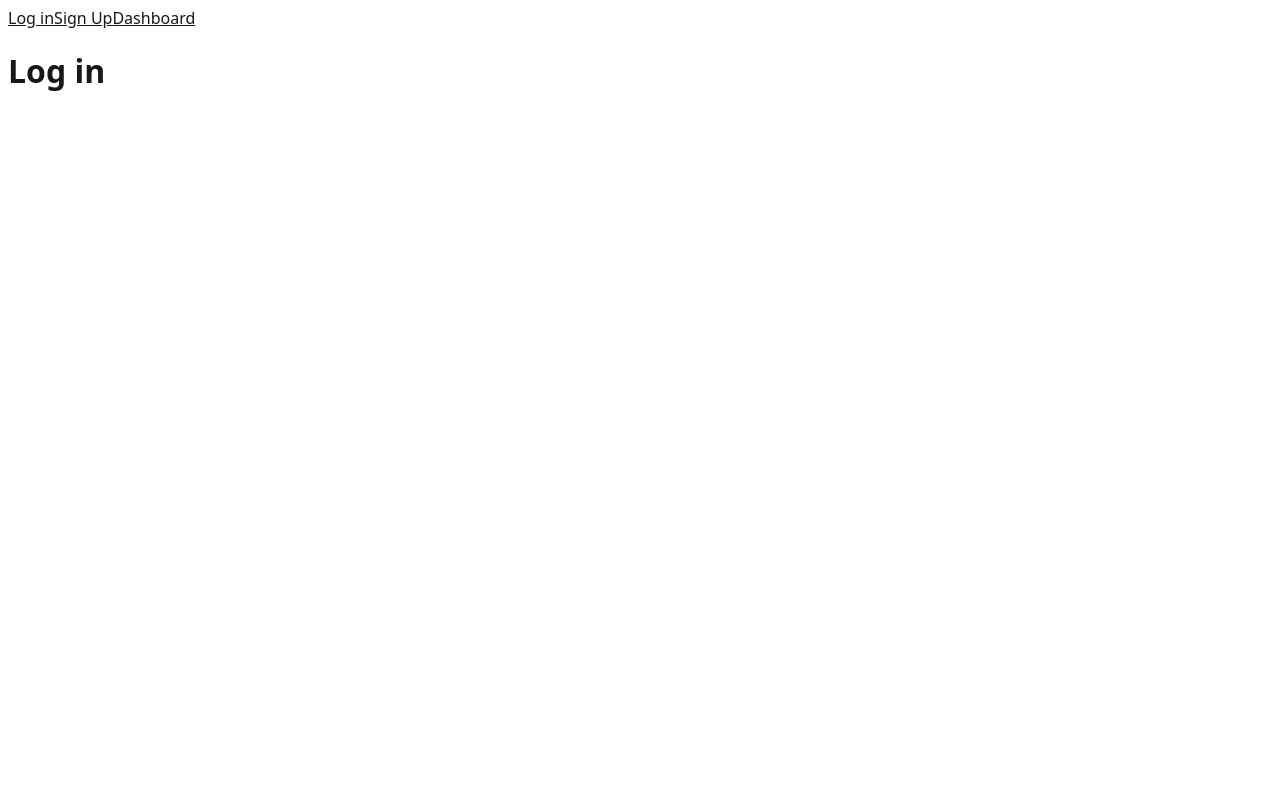
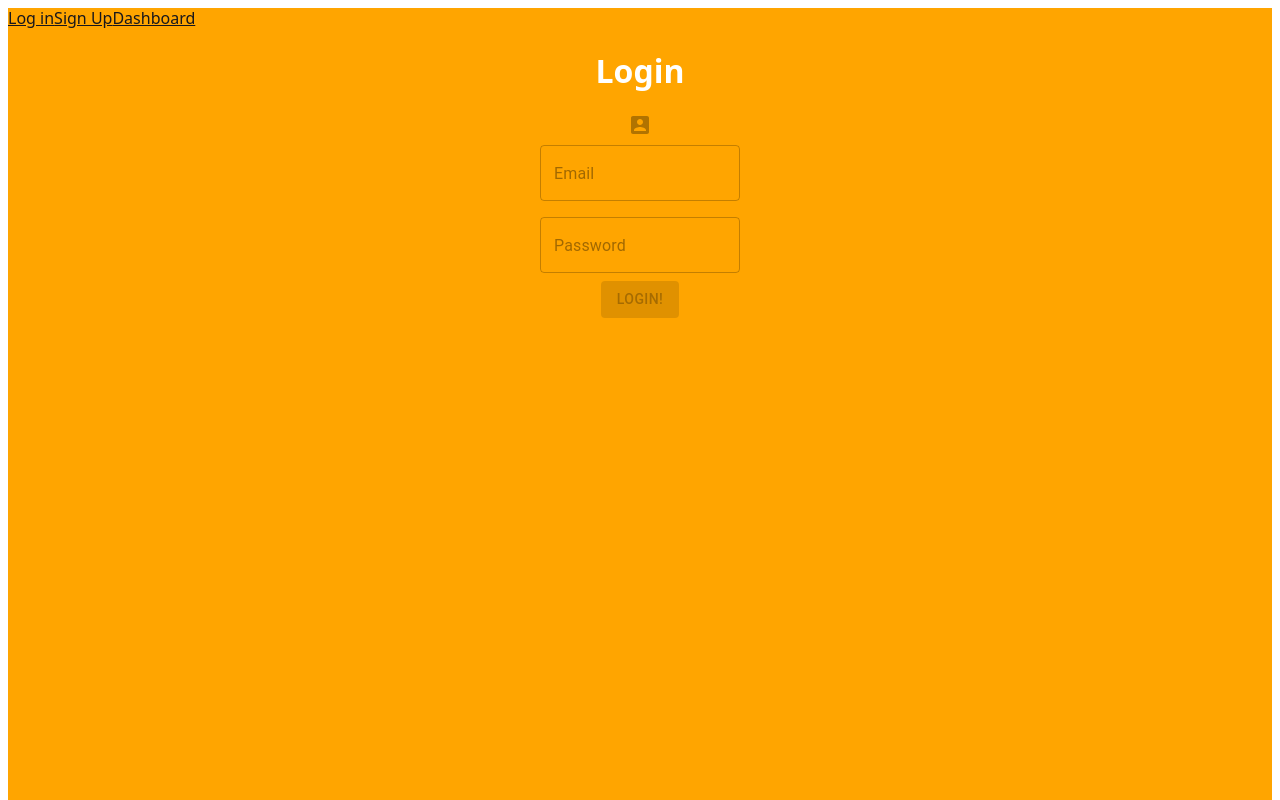
Before and after one commit to bw-airbnb-2/front-end, a React (Create React App) app in the folder airbnb-optimal-price/: page /log-in in a window 1280 px wide. Shown: the top 800 px of the page. Built offline with nearby package versions, Linux system fonts and the light colour scheme; a web font is replaced by a local one.

Commit message:
Finished Login Page with Yup Verification and Material UI components.

```diff
--- a/airbnb-optimal-price/package.json
+++ b/airbnb-optimal-price/package.json
@@ -3,11 +3,13 @@
   "version": "0.1.0",
   "private": true,
   "dependencies": {
+    "@material-ui/icons": "^4.9.1",
     "@testing-library/jest-dom": "^4.2.4",
     "@testing-library/react": "^9.5.0",
     "@testing-library/user-event": "^7.2.1",
     "react": "^16.13.1",
     "react-dom": "^16.13.1",
+    "react-router-dom": "^5.2.0",
     "react-scripts": "3.4.3"
   },
   "scripts": {
--- a/airbnb-optimal-price/src/Components/Login/Login.js
+++ b/airbnb-optimal-price/src/Components/Login/Login.js
@@ -1,11 +1,68 @@
 import React, { useState, useEffect } from 'react';
 import './Login.scss'
+import * as Yup from "yup";
+import { Button } from '@material-ui/core';
+import TextField from '@material-ui/core/TextField';
+import { makeStyles } from '@material-ui/core/styles';
+import { AccessAlarm, ThreeDRotation } from '@material-ui/icons';
+import AccountBoxIcon from '@material-ui/icons/AccountBox';
 
+const useStyles = makeStyles((theme) => ({
+    root: {
+      '& .MuiTextField-root': {
+        margin: theme.spacing(1),
+        width: 200,
+      },
+    },
+  }));
 export default function Login(props) {
+    const classes = useStyles();
+    //Setting State
+    const [formState, setFormState] = useState({
+        email: "",
+        password: "",
+      });
+
+    const [buttonDisabled, setButtonDisabled]= useState(true)
+    //Input change
+    const changeHandler = (e) => {
+        setFormState({
+          ...formState,
+          [e.target.id]: e.target.value
+        })
+      }
+
+    const submitForm = (e) => {
+        e.preventDefault();
+        console.log(e.target.value)
+    }
+
+    //SCHEMA
+    const formSchema = Yup.object().shape({
+        email: Yup
+          .string()
+          .email("Must be a valid email address.")
+          .required("Must include email address."),
+        password: Yup
+          .string()
+          .min(8, "Passwords must be at least 8 characters long.")
+          .required("Password is Required"),
+      });
+      useEffect(() => {
+        formSchema.isValid(formState).then(valid => {
+          setButtonDisabled(!valid);
+        });
+      }, [formState]);
 
     return(
-        <div>
-            <h1>Log in</h1>
+        <div className='mainDiv'>
+            <h1>Login</h1>
+            <form className={classes.root}>
+            <AccountBoxIcon />
+                <TextField id="email" variant="outlined"type='text' placeholder='Email'onChange={changeHandler} value={formState.email}/>
+                <TextField id="password" variant="outlined"type='password' placeholder='Password'onChange={changeHandler} value={formState.password}/>
+                <Button variant='contained'color='primary'disabled={buttonDisabled}value='submit'onClick={submitForm}>Login!</Button>
+            </form>
         </div>
     )
 }
--- a/airbnb-optimal-price/src/Components/Login/Login.scss
+++ b/airbnb-optimal-price/src/Components/Login/Login.scss
@@ -0,0 +1,16 @@
+form{
+    color:rgb(177, 115, 0);
+    display: flex;
+    align-items:center;
+    flex-direction: column;
+}
+h1{
+    color:rgb(255, 255, 255);
+    display:flex;
+    flex-direction: column;
+    align-items:center;
+}
+body{
+    background-color:orange;
+    padding:0% 0% 100% 0%;
+}
```
Also changed, not shown: 1 other file (tests, documents, lock files or other folders).
